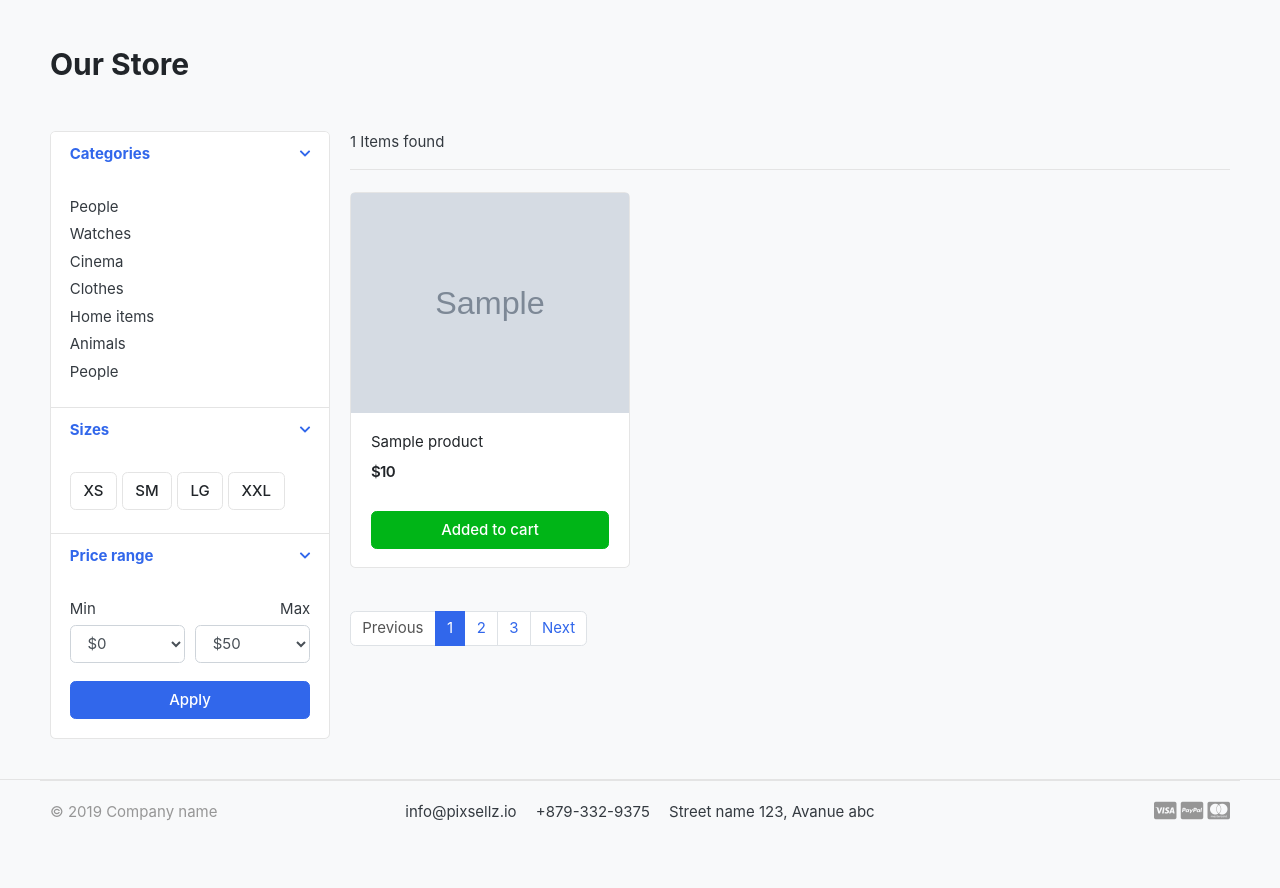
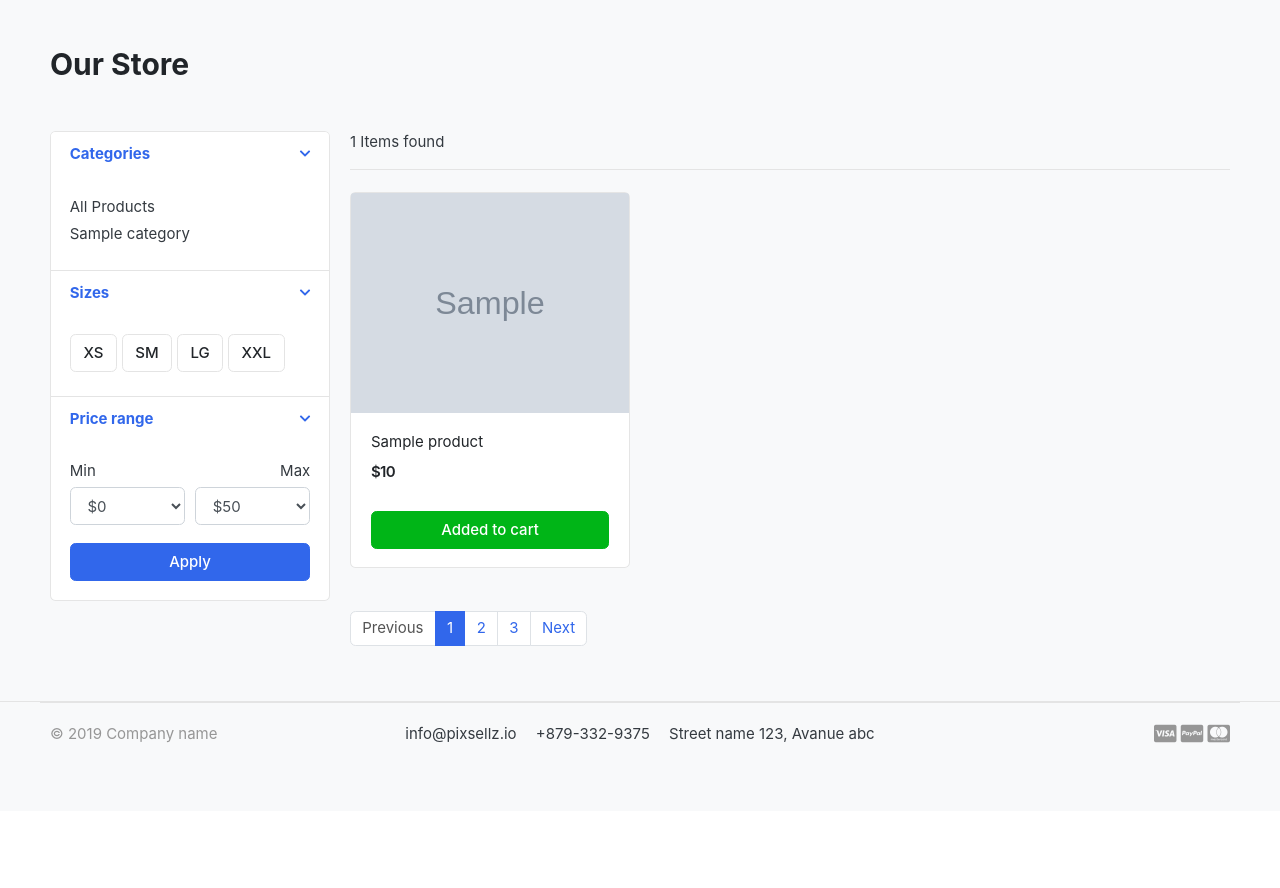
Before and after one commit to parsedom/estore, a Django app: template templates/store/store.html in a window 1280 px wide. Shown: the part 118-1006 px from the top of the page. After the commit the page ends 861 px from the top, so only its background shows below. Run offline with Django 3.2, Linux system fonts and the light colour scheme; the template is opened without the code that fills it: most values are stand-ins (such as "Sample title", 1, 10 or a date in 2020); grey boxes marked "Sample" are stand-in pictures; some libraries are stand-ins or nearby versions; some web fonts are replaced.

Commit message:
product listing page and navmenus basics features completed

```diff
--- a/category/models.py
+++ b/category/models.py
@@ -1,4 +1,5 @@
 from django.db import models
+from django.urls import reverse
 
 
 class Category(models.Model):
@@ -13,3 +14,6 @@ class Category(models.Model):
 
     def __str__(self):
         return self.category_name
+
+    def get_url(self):
+        return reverse('store:products_by_category', args=[self.slug])
--- a/eStore/settings.py
+++ b/eStore/settings.py
@@ -64,6 +64,7 @@ TEMPLATES = [
                 'django.template.context_processors.request',
                 'django.contrib.auth.context_processors.auth',
                 'django.contrib.messages.context_processors.messages',
+                'category.context_processors.menu_links',
             ],
         },
     },
--- a/store/urls.py
+++ b/store/urls.py
@@ -6,6 +6,9 @@ from django.conf.urls.static import static
 
 from store import views
 
+app_name = 'store'
+
 urlpatterns = [
     path('', views.StoreListView.as_view(), name='store'),
+    path('<slug:category_slug>/', views.StoreListView.as_view(), name='products_by_category'),
 ]
--- a/templates/includes/navbar.html
+++ b/templates/includes/navbar.html
@@ -3,13 +3,14 @@
 <header class="section-header">
     <nav class="navbar p-md-0 navbar-expand-sm navbar-light border-bottom">
         <div class="container">
-  <button class="navbar-toggler" type="button" data-toggle="collapse" data-target="#navbarTop4" aria-controls="navbarNav" aria-expanded="false" aria-label="Toggle navigation">
+            <button class="navbar-toggler" type="button" data-toggle="collapse" data-target="#navbarTop4"
+                    aria-controls="navbarNav" aria-expanded="false" aria-label="Toggle navigation">
                 <span class="navbar-toggler-icon"></span>
             </button>
             <div class="collapse navbar-collapse" id="navbarTop4">
                 <ul class="navbar-nav mr-auto">
                     <li class="nav-item dropdown">
-		 	<a href="#" class="nav-link">   English </a>
+                        <a href="#" class="nav-link"> English </a>
 
                     </li>
                     <li class="nav-item dropdown">
@@ -38,12 +39,11 @@
                             <i class="fa fa-bars"></i> All category
                         </button>
                         <div class="dropdown-menu">
-				<a class="dropdown-item" href="#">Machinery / Mechanical Parts / Tools </a>
-				<a class="dropdown-item" href="#">Consumer Electronics / Home Appliances </a>
-				<a class="dropdown-item" href="#">Auto / Transportation</a>
-				<a class="dropdown-item" href="#">Apparel / Textiles / Timepieces </a>
-				<a class="dropdown-item" href="#">Home & Garden / Construction / Lights </a>
-				<a class="dropdown-item" href="#">Beauty & Personal Care / Health </a>
+                            {% for category in categories_list %}
+                                <a class="dropdown-item" href="{% url 'store:store' %}">All Products</a>
+
+                                <a class="dropdown-item" href="{{ category.get_url }}">{{ category.category_name }} </a>
+                            {% endfor %}
                         </div>
                     </div>  <!-- category-wrap.// -->
                 </div> <!-- col.// -->
@@ -81,6 +81,4 @@
     </section> <!-- header-main .// -->
 
 
-
-
 </header> <!-- section-header.// -->
--- a/templates/store/store.html
+++ b/templates/store/store.html
@@ -32,13 +32,12 @@
                                 <div class="card-body">
 
                                     <ul class="list-menu">
-                                        <li><a href="#">People </a></li>
-                                        <li><a href="#">Watches </a></li>
-                                        <li><a href="#">Cinema </a></li>
-                                        <li><a href="#">Clothes </a></li>
-                                        <li><a href="#">Home items </a></li>
-                                        <li><a href="#">Animals</a></li>
-                                        <li><a href="#">People </a></li>
+                                        <li><a href="{% url 'store:store' %}">All Products</a></li>
+
+                                        {% for category in categories_list %}
+                                            <li><a href="{{ category.get_link }}">{{ category.category_name }}</a></li>
+                                        {% endfor %}
+
                                     </ul>
 
                                 </div> <!-- card-body.// -->
```
Also changed, not shown: store/views.py (+12 -1 lines), README.md. Lines whose indentation alone changed are shown as unchanged.
